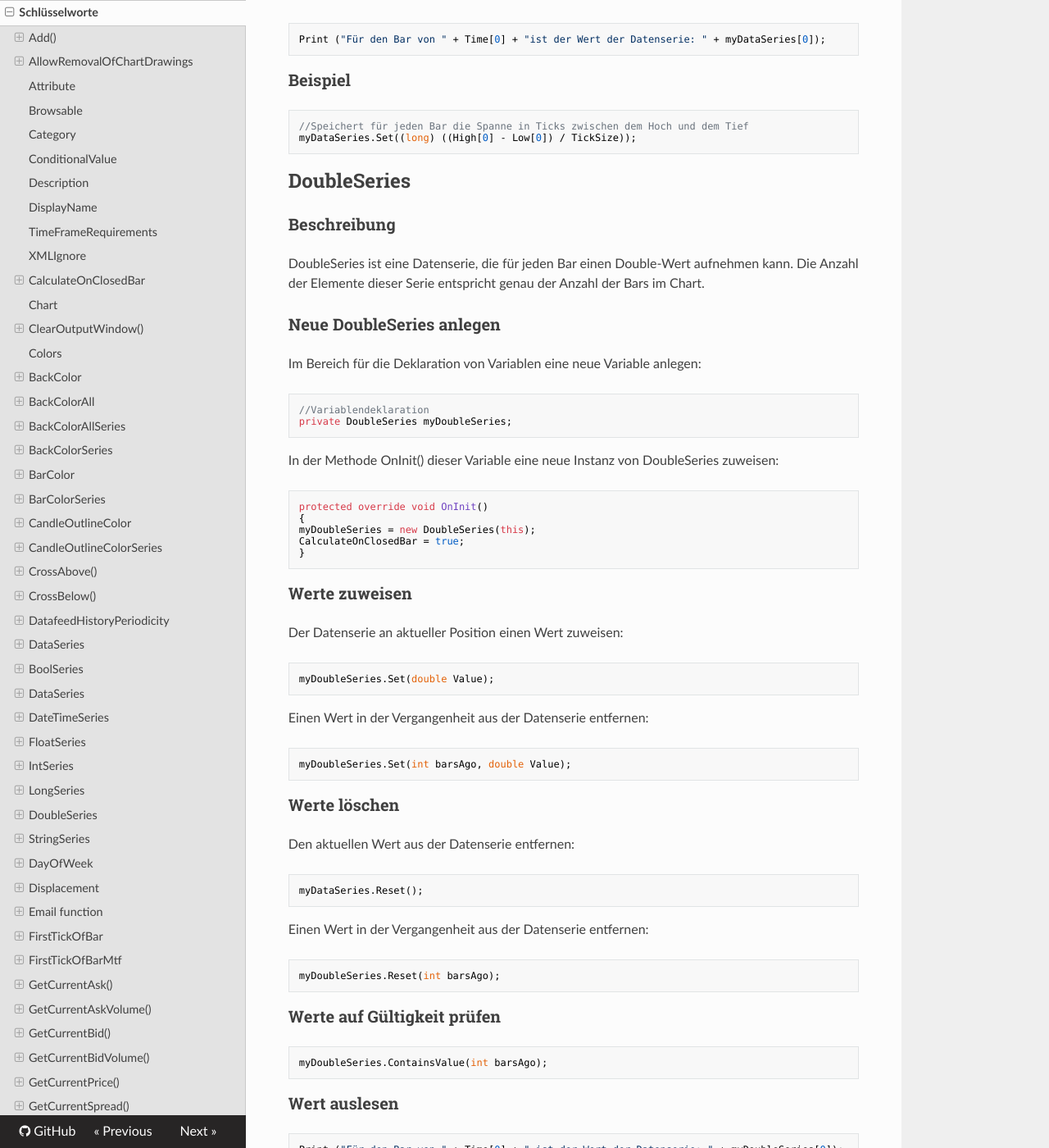
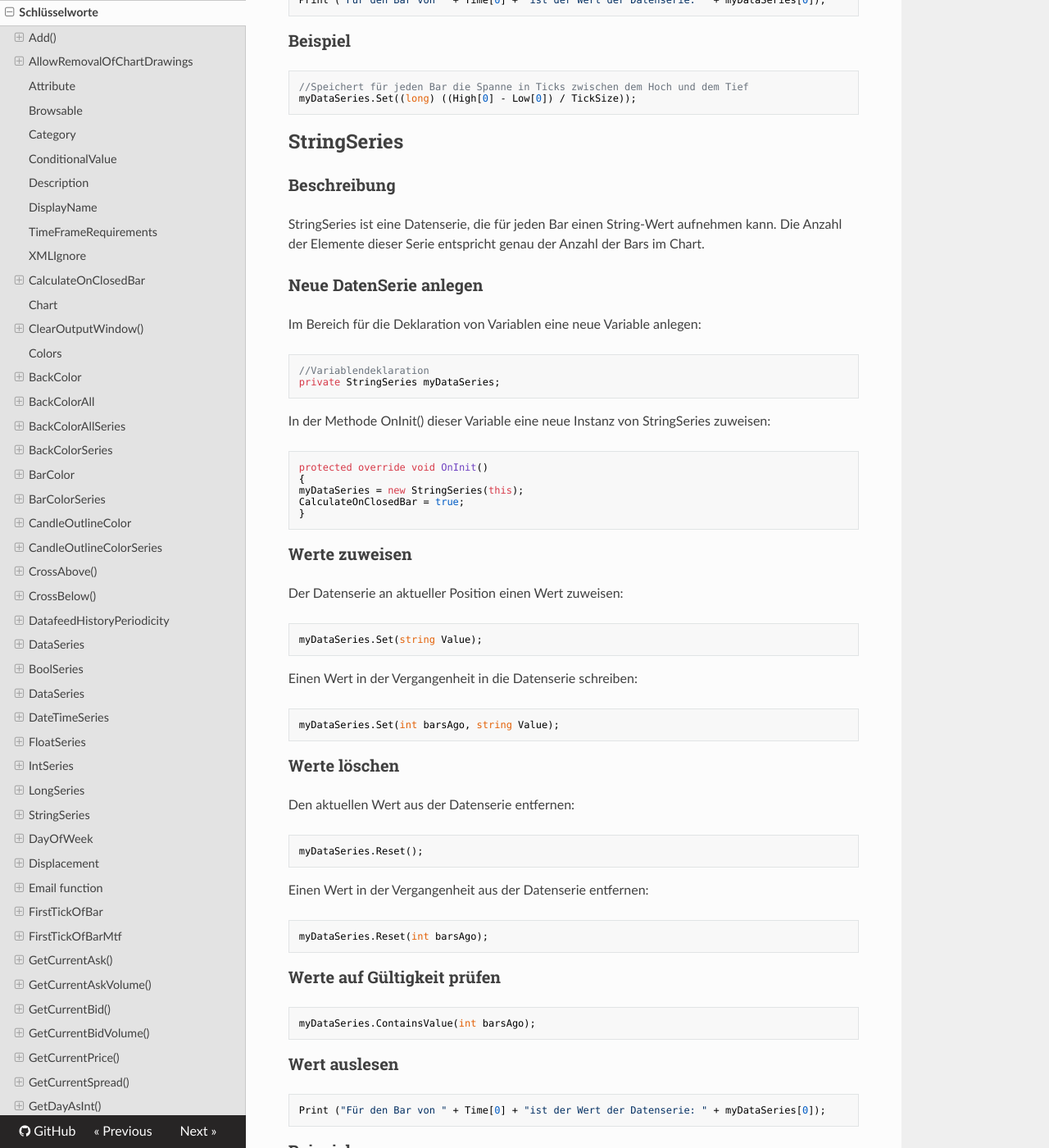
Before and after one commit to AgenaTrader/AgenaScript-documentation-de, an MkDocs documentation site: the page built from sources/schluesselworte.md, in a window 1280 px wide and 1400 px high, scrolled down 32162 px. Shown: the whole window at 82% size. Built offline with MkDocs 1.6.1, drawn with Linux system fonts in a browser that asks for light colours; nearby versions of some CDN libraries; old or Windows-style settings are respelled for this version of MkDocs; some of the changed text lies outside the part shown.

Commit message:
Update schluesselworte.md

````diff
--- a/sources/schluesselworte.md
+++ b/sources/schluesselworte.md
@@ -792,7 +792,7 @@ In der Tabelle ist zu sehen, dass 4 neue Datenserien (farbig markiert) angelegt
 
 [*StringSeries*](#stringseries)
 
-[*DoubleSeries*](#doubleseries)
+
 
 Darüberhinaus gibt es die Datenserie ColorSeries, die jedoch nur für interne Zwecke bestimmt ist und nicht direkt verwendet werden sollte.
 Um die Farbe von Plots zu ändern, verwenden Sie bitte [*PlotColors*](#plotcolors).
@@ -1174,62 +1174,6 @@ Print ("Für den Bar von " + Time[0] + "ist der Wert der Datenserie: " + myDataS
 ```cs
 //Speichert für jeden Bar die Spanne in Ticks zwischen dem Hoch und dem Tief
 myDataSeries.Set((long) ((High[0] - Low[0]) / TickSize));
-```
-
-## DoubleSeries
-### Beschreibung
-DoubleSeries ist eine Datenserie, die für jeden Bar einen Double-Wert aufnehmen kann. Die Anzahl der Elemente dieser Serie entspricht genau der Anzahl der Bars im Chart.
-
-### Neue DoubleSeries anlegen
-Im Bereich für die Deklaration von Variablen eine neue Variable anlegen:
-```cs
-//Variablendeklaration
-private DoubleSeries myDoubleSeries;
-```
-In der Methode OnInit() dieser Variable eine neue Instanz von DoubleSeries zuweisen:
-```cs
-protected override void OnInit()
-{
-myDoubleSeries = new DoubleSeries(this);
-CalculateOnClosedBar = true;
-}
-```
-
-### Werte zuweisen
-Der Datenserie an aktueller Position einen Wert zuweisen:
-```cs
-myDoubleSeries.Set(double Value);
-```
-
-Einen Wert in der Vergangenheit aus der Datenserie entfernen:
-```cs
-myDoubleSeries.Set(int barsAgo, double Value);
-```
-
-### Werte löschen
-Den aktuellen Wert aus der Datenserie entfernen:
-```cs
-myDataSeries.Reset();
-```
-
-Einen Wert in der Vergangenheit aus der Datenserie entfernen:
-```cs
-myDoubleSeries.Reset(int barsAgo);
-```
-
-### Werte auf Gültigkeit prüfen
-```cs
-myDoubleSeries.ContainsValue(int barsAgo);
-```
-
-### Wert auslesen
-```cs
-Print ("Für den Bar von " + Time[0] + " ist der Wert der Datenserie: " + myDoubleSeries[0]);
-```
-
-### Beispiel
-```cs
-myDoubleSeries.Set((double) High[0]);
 ```
 
 ## StringSeries
````
